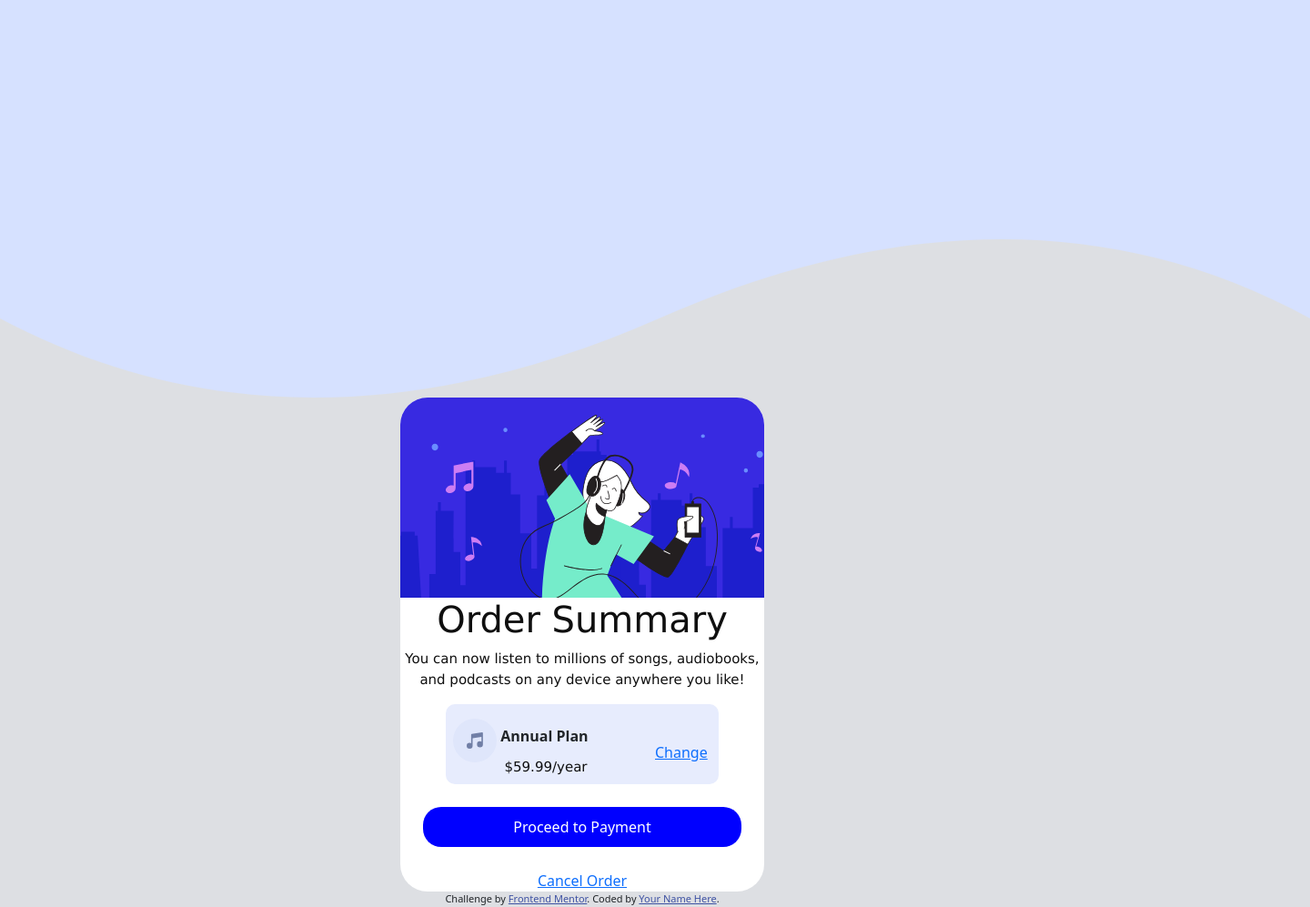
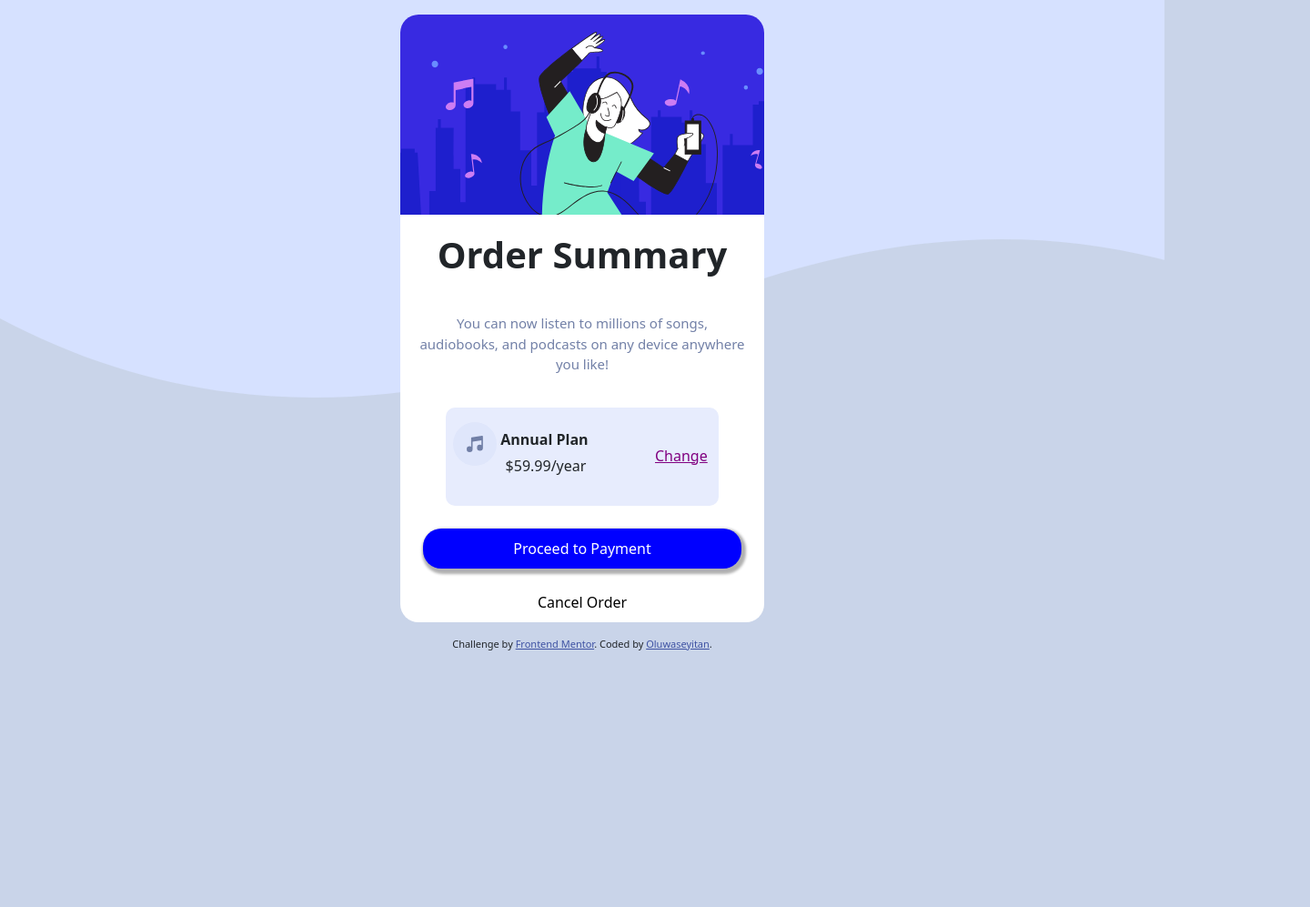
Before and after one commit to Seyitanx/order-card, a plain HTML site: page index.html in a window 1280 px wide. Shown: the whole page at 91% size, 1440 px wide, since content can reach past the window. After the commit the page ends 800 px from the top, so only its background shows below. Drawn offline with nearby package versions, Linux system fonts and the light colour scheme.

Commit message:
changed the pattern of the background

```diff
--- a/index.html
+++ b/index.html
@@ -30,16 +30,14 @@
     </style>
   </head>
   <body>
-    <div>
-      <img src="/images/pattern-background-desktop.svg" alt="background" />
-    </div>
 
-   <div class="main-container">
+
+   <div class="main-container m-3">
       <div class="container">
       <div class="text-center">
         <img src="/images/illustration-hero.svg" alt="hero" width="450" />
       </div>
-      <div>
+      <div class="paragraph">
         <h1>Order Summary</h1>
 
         <p>
@@ -58,14 +56,14 @@
         <a href="#" class="first-link">Change</a>
       </div>
       <div class="payment"><a href="#">Proceed to Payment</a></div>
-      <div><a href="#">Cancel Order</a></div>
+      <div class="order"><a href="#">Cancel Order</a></div>
     </div>
    </div>
     <div class="attribution">
       Challenge by
       <a href="https://www.frontendmentor.io?ref=challenge" target="_blank"
         >Frontend Mentor</a
-      >. Coded by <a href="#">Your Name Here</a>.
+      >. Coded by <a href="#">Oluwaseyitan</a>.
     </div>
   </body>
 </html>
--- a/styles.css
+++ b/styles.css
@@ -1,32 +1,43 @@
 body {
-  background-color: hsl(220, 10%, 88%);
+  background-color: hsl(219, 42%, 85%);
+
+  background-image: url(images/pattern-background-desktop.svg);
+  background-repeat: no-repeat;
 }
 
 .main-container {
   display: flex;
   justify-content: center;
   align-items: center;
+
 }
 
 .container {
   background-color: white;
   text-align: center;
-  border-radius: 30px;
+  border-radius: 20px;
   border: 1px;
   position: relative;
   overflow: hidden;
   width: 400px;
   padding: 0px;
+}
 
-}
 h1,
 p {
-  font-family: Verdana, Geneva, Tahoma, sans-serif;
   text-align: center;
-  color: rgb(15, 15, 15);
+
+  margin-top: 20px;
 }
-p{
+
+h1 {
+  font-weight: bold;
+}
+
+.paragraph p {
+  color: hsl(224, 23%, 55%);
   font-size: 15px;
+  padding: 20px 20px;
 }
 .plan {
   text-align: left;
@@ -37,29 +48,42 @@ p{
 
   margin-left: 50px;
 }
-strong{
+strong {
   position: relative;
   top: 5px;
 }
-.amount{
+.amount {
   position: relative;
   right: 40px;
-
+  bottom: 25px;
 }
-.first-link{
+.first-link {
   position: relative;
   left: 230px;
-    bottom: 30px;
+  bottom: 50px;
+  color: purple;
 }
 
-.payment{
+.payment {
   border-radius: 20px;
   background-color: blue;
   margin: 25px;
-
+  box-shadow: 2px 3px 3px 3px rgb(177, 177, 177);
   padding: 10px 10px;
 }
-.payment a{
+.payment a {
   color: white;
   text-decoration: none;
 }
+.payment:hover {
+  cursor: pointer;
+}
+
+.order {
+  margin-bottom: 10px;
+}
+
+.order a {
+  color: black;
+  text-decoration: none;
+}
```
Lines whose indentation alone changed are shown as unchanged.
